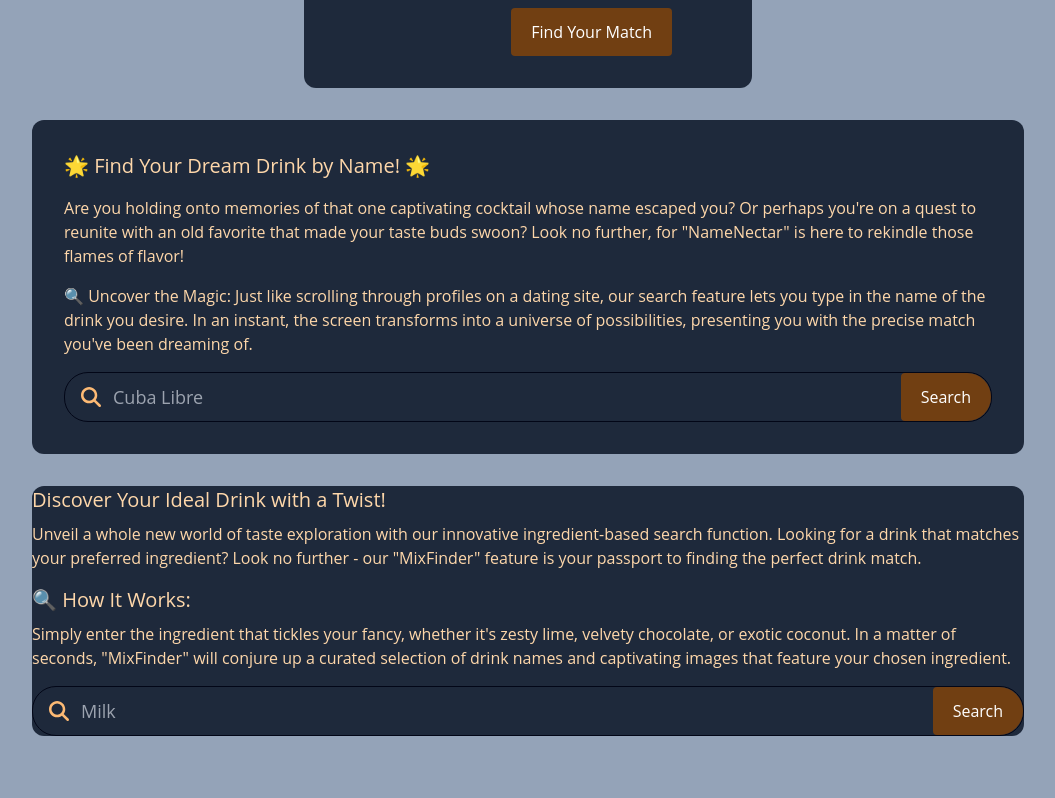
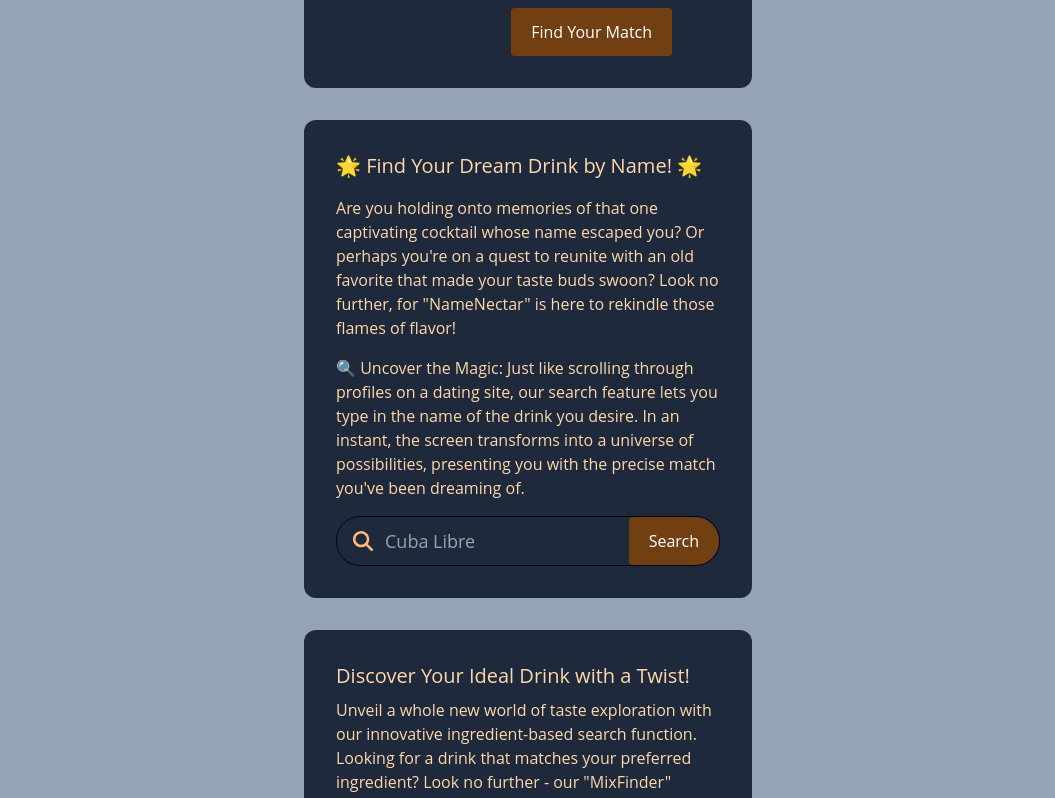
Before and after one commit to Canthar90/First-Full, a Vue app in the folder Frontend/First_full_front/: page /drinks in a window 1280 px wide. Shown: the part 460-1258 px from the top of the page, without its empty margins (112-1167 px from the left). Before the commit the page ends 1236 px from the top, so only its background shows below. Built offline with nearby package versions, Linux system fonts and the light colour scheme.

Commit message:
Improving responsibilityu of side design

```diff
--- a/Frontend/First_full_front/src/views/DrinkSite.vue
+++ b/Frontend/First_full_front/src/views/DrinkSite.vue
@@ -8,13 +8,13 @@
       </figure>
 
       <figure
-        class="mt-8 bg-slate-800 rounded-xl p-8 col-start-4 md:col-start-2 col-span-4 md:col-span-8 justify-center gap-x-6"
+        class="mt-8 bg-slate-800 rounded-xl p-8 col-start-1 sm:col-start-2 md:col-start-3 lg:col-start-4 col-span-10 sm:col-span-8 md:col-span-6 lg:col-span-4 justify-center gap-x-6"
       >
         <drink-by-name />
       </figure>
 
       <figure
-        class="mt-8 bg-slate-800 rounded-xl -8 col-start-4 md:col-start-2 col-span-4 md:col-span-8 justify-center gap-x-6"
+        class="mt-8 bg-slate-800 rounded-xl p-8 col-start-1 sm:col-start-2 md:col-start-3 lg:col-start-4 col-span-10 sm:col-span-8 md:col-span-6 lg:col-span-4 justify-center gap-x-6"
       >
         <drinks-by-ingredient />
       </figure>
```
